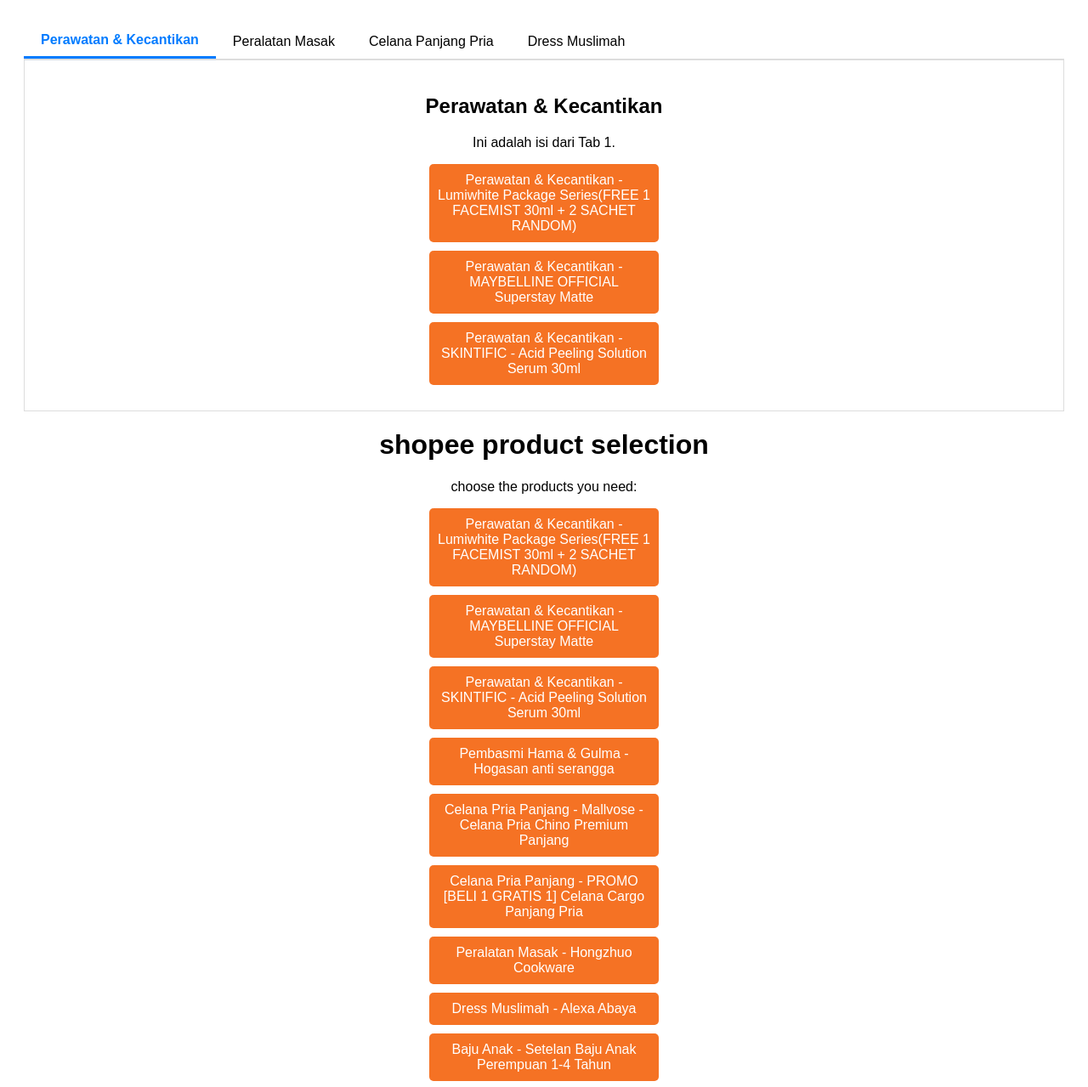
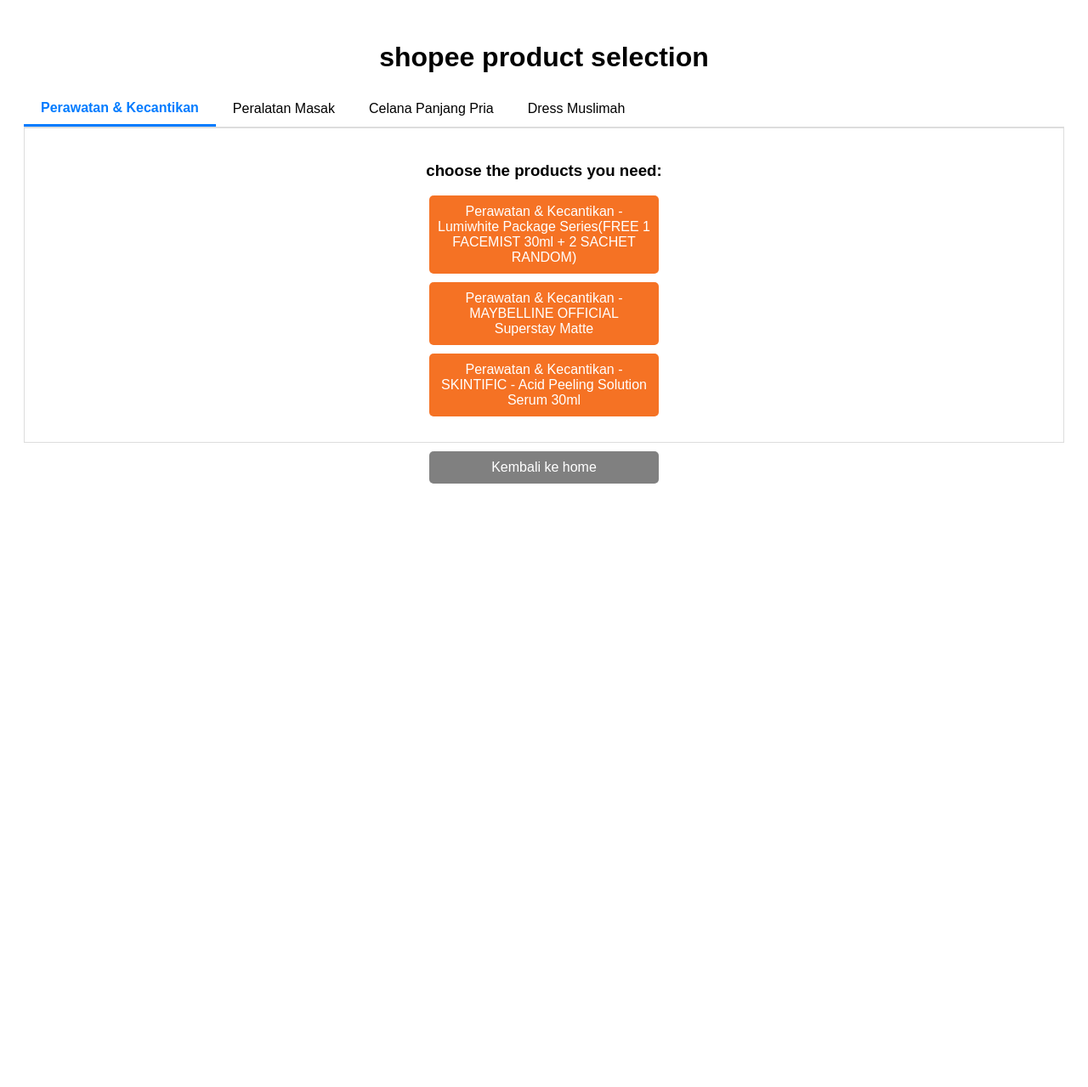
Before and after one commit to haitsam/biolink, a plain HTML site: page shopee.html in a window 1280 px wide. Shown: the top 1279 px of the page at 85% size. After the commit the page ends 800 px from the top, so only its background shows below. Drawn offline with Linux system fonts and the light colour scheme.

Commit message:
Update shopee.html

```diff
--- a/shopee.html
+++ b/shopee.html
@@ -64,6 +64,7 @@
 </head>
 <body>
 
+    <h1>shopee product selection</h1>
     <div class="tabs">
         <button class="tab active">Perawatan & Kecantikan</button>
         <button class="tab">Peralatan Masak</button>
@@ -71,40 +72,26 @@
         <button class="tab">Dress Muslimah</button>
     </div>
     <div class="tab-content active">
-        <h2>Perawatan & Kecantikan</h2>
-        <p>Ini adalah isi dari Tab 1.</p>
+        <h3>choose the products you need:</h3>
         <a href="https://s.shopee.co.id/5AeIN6GnRs" class="link"> Perawatan & Kecantikan - Lumiwhite Package Series(FREE 1 FACEMIST 30ml + 2 SACHET RANDOM)</a>
         <a href="https://s.shopee.co.id/9AAR9JKNMb" class="link"> Perawatan & Kecantikan - MAYBELLINE OFFICIAL Superstay Matte </a>
         <a href="https://s.shopee.co.id/4L5BQOfwn4" class="link"> Perawatan & Kecantikan - SKINTIFIC - Acid Peeling Solution Serum 30ml </a>
     </div>
     <div class="tab-content">
-        <h2>Peralatan Masak</h2>
-        <p>Ini adalah isi dari Tab 2.</p>
+        <h3>choose the products you need:</h3>
         <a href="https://s.shopee.co.id/1LRZpJLwuf" class="link"> Peralatan Masak - Hongzhuo Cookware </a>
     </div>
     <div class="tab-content">
-        <h2>Celana Panjang Pria</h2>
-        <p>Ini adalah isi dari Tab 3.</p>
+        <h3>choose the products you need:</h3>
         <a href="https://s.shopee.co.id/1LRZohkNFW" class="link"> Celana Pria Panjang - Mallvose - Celana Pria Chino Premium Panjang</a>
         <a href="https://s.shopee.co.id/4AllDqqu3e" class="link"> Celana Pria Panjang - PROMO [BELI 1 GRATIS 1] Celana Cargo Panjang Pria </a>
     </div>
     <div class="tab-content">
-        <h2>Dress Muslimah</h2>
-        <p>Ini adalah isi dari Tab 3.</p>
+        <h3>choose the products you need:</h3>
         <a href="https://s.shopee.co.id/7V2DBeUtqW" class="link"> Dress Muslimah - Alexa Abaya </a>
     </div>
 
-    <h1>shopee product selection</h1>
-    <p>choose the products you need:</p>
-    <a href="https://s.shopee.co.id/5AeIN6GnRs" class="link"> Perawatan & Kecantikan - Lumiwhite Package Series(FREE 1 FACEMIST 30ml + 2 SACHET RANDOM)</a>
-    <a href="https://s.shopee.co.id/9AAR9JKNMb" class="link"> Perawatan & Kecantikan - MAYBELLINE OFFICIAL Superstay Matte </a>
-    <a href="https://s.shopee.co.id/4L5BQOfwn4" class="link"> Perawatan & Kecantikan - SKINTIFIC - Acid Peeling Solution Serum 30ml </a>
-    <a href="https://s.shopee.co.id/9pQ7wBDWeH" class="link"> Pembasmi Hama & Gulma - Hogasan anti serangga</a>
-    <a href="https://s.shopee.co.id/1LRZohkNFW" class="link"> Celana Pria Panjang - Mallvose - Celana Pria Chino Premium Panjang</a>
-    <a href="https://s.shopee.co.id/4AllDqqu3e" class="link"> Celana Pria Panjang - PROMO [BELI 1 GRATIS 1] Celana Cargo Panjang Pria </a>
-    <a href="https://s.shopee.co.id/1LRZpJLwuf" class="link"> Peralatan Masak - Hongzhuo Cookware </a>
-    <a href="https://s.shopee.co.id/7V2DBeUtqW" class="link"> Dress Muslimah - Alexa Abaya </a>
-    <a href="https://s.shopee.co.id/20hGeOcst8" class="link"> Baju Anak - Setelan Baju Anak Perempuan 1-4 Tahun </a>
+
     <a href="index.html" class="link" style="background: gray;">Kembali ke home</a>
 
 
```
